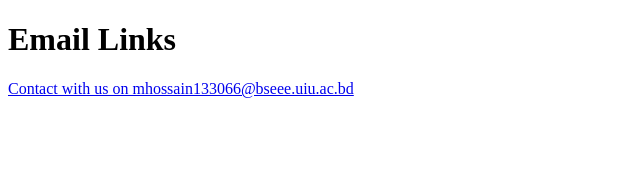
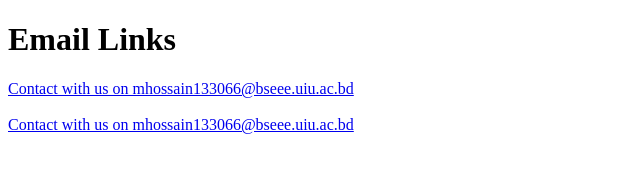
Before and after one commit to hossain-mehrab/BasicHTML, a plain HTML site: page frist.html in a window 1280 px wide. Shown: the whole page, without its empty margins (0-640 px from the left). Drawn offline with Linux system fonts and the light colour scheme.

Commit message:
Double email links add

```diff
--- a/frist.html
+++ b/frist.html
@@ -9,6 +9,12 @@
       <a href="mailto:mhossain133066@bseee.uiu.ac.bd?subject=Hi how are you"
         >Contact with us on mhossain133066@bseee.uiu.ac.bd</a
       >
+      <br />
+      <br />
+
+      <a href="mailto:mhossain133066@bseee.uiu.ac.bd?subject=Hi how are you"
+        >Contact with us on mhossain133066@bseee.uiu.ac.bd</a
+      >
     </p>
   </body>
 </html>
```
